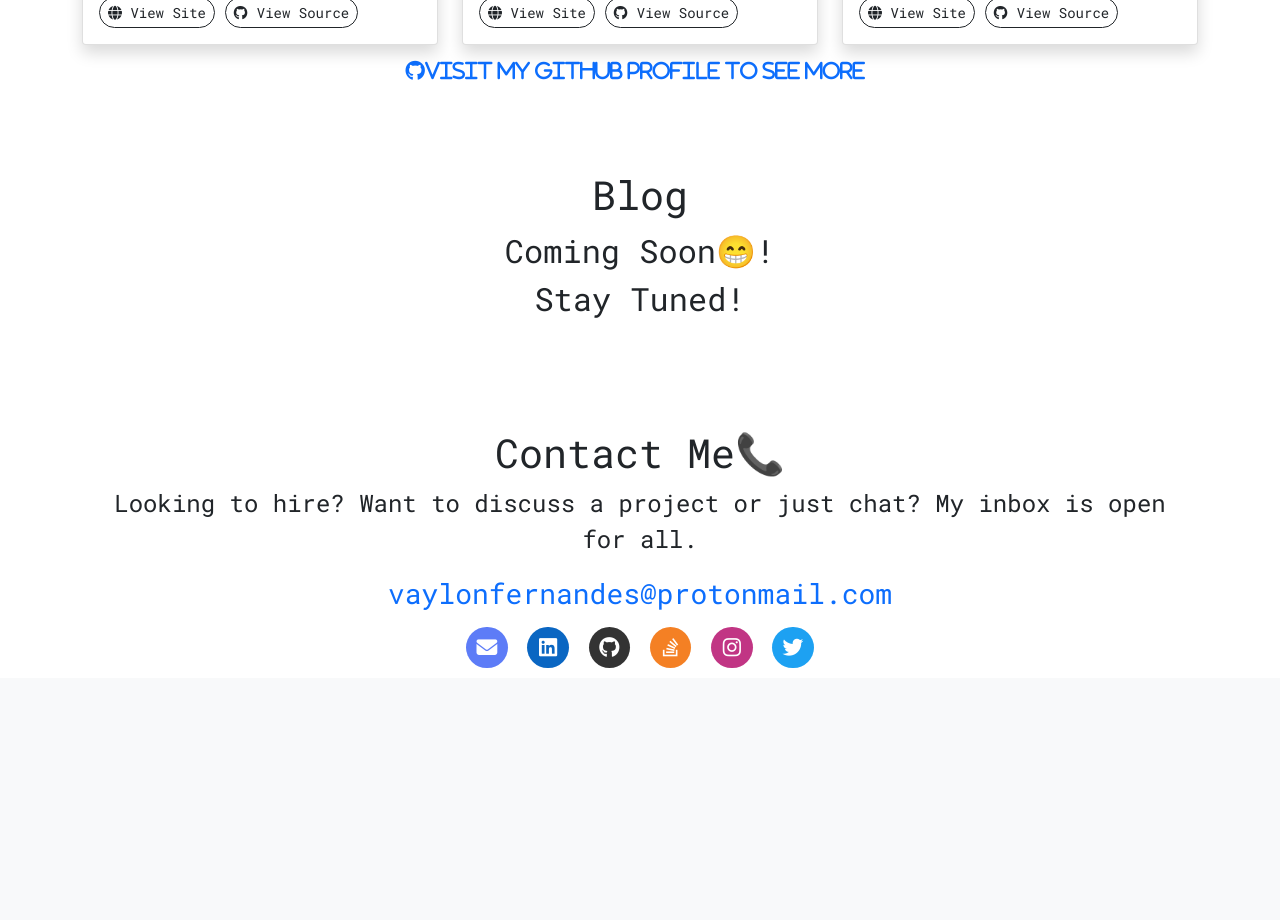
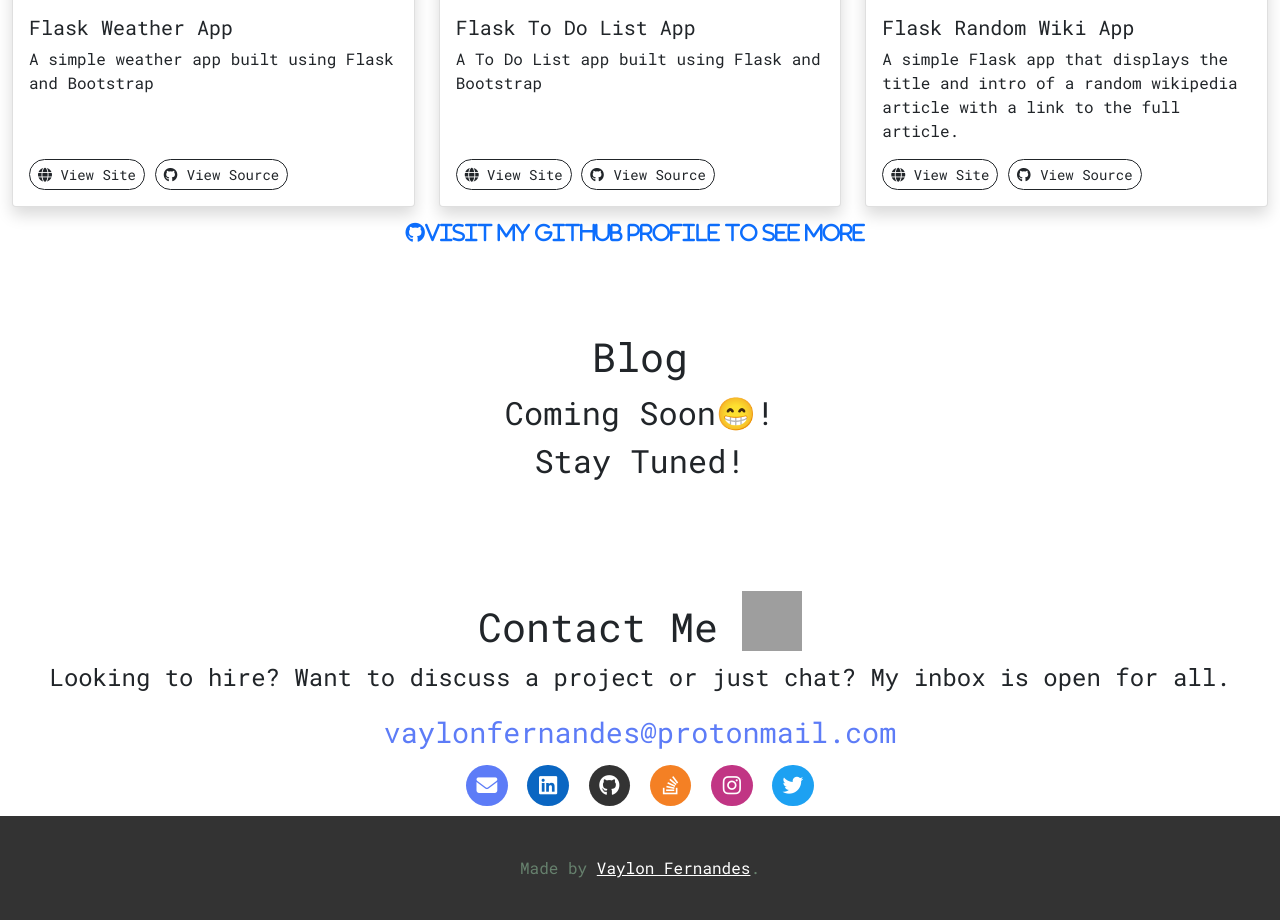
Before and after one commit to vaylon-fernandes/portfolio, a Flask app: page / in a window 1280 px wide. Shown: the part 2556-3476 px from the top of the page. Before the commit the page ends 3224 px from the top, so only its background shows below. Run offline with Flask 2, Linux system fonts and the light colour scheme; some libraries are stand-ins or nearby versions; some web fonts are replaced; grey boxes are pictures that could not be loaded.

Commit message:
Some UI Tweaks

```diff
--- a/website/static/css/styles.css
+++ b/website/static/css/styles.css
@@ -14,7 +17,7 @@ html {
   height: 100%;
 }
 
-#main {
+.wrapper {
   height: 100vh;
 }
 
@@ -94,8 +96,10 @@ html {
   margin-right: 0.6rem;
 }
 
-#work .card-img-top {
-  height: 16em;
+#telephone {
+  vertical-align: bottom;
+  width: 1.5em;
+  height: 1.5em;
 }
 
 .socials {
@@ -156,7 +160,51 @@ html {
   background-color: #000;
 }
 
-/* Media queries  */
+#mail-to {
+  font-size: calc(1.3rem + 0.6vw);
+  color: #5d7cf7;
+  transition: 0.2s ease-in;
+}
+
+#mail-to:hover {
+  color: #000;
+}
+
+footer {
+  background-color: #333;
+  padding-top: 2.5em;
+  padding-bottom: 2.5em;
+}
+
+footer span {
+  color: #66806d;
+}
+footer a {
+  color: white;
+}
+
+footer a:hover {
+  color: #66806d;
+}
+
+.scrolled,
+.dark-nav {
+  background-color: #333;
+}
+
+.scrolled .navbar-brand,
+.dark-nav .navbar-brand {
+  color: lightgray;
+}
+.scrolled #mainNav a,
+.dark-nav #mainNav a {
+  color: lightgray;
+}
+#mainNav a:hover,
+.navbar-brand:hover {
+  color: #66806d !important;
+}
+
 @media (min-width: 768px) and (max-width: 991.98px) {
   .source-btn {
     margin-top: 0.5rem;
--- /dev/null
+++ b/website/static/js/nav.js
@@ -0,0 +1,19 @@
+const nav = document.getElementById("navWrapper");
+const smallScreen = window.innerWidth < 575;
+
+window.addEventListener("scroll", fixNav);
+
+function fixNav() {
+  console.log(window.scrollY);
+  const verticallyScrolled = window.scrollY > nav.offsetHeight + 75;
+
+  if (verticallyScrolled && window.innerWidth > 575) {
+    nav.classList.add("scrolled");
+  } else {
+    nav.classList.remove("scrolled");
+  }
+}
+
+if (smallScreen) {
+  nav.classList.add("dark-nav");
+}
--- a/website/templates/base.html
+++ b/website/templates/base.html
@@ -44,8 +44,6 @@
       crossorigin="anonymous"
     ></script>
 
-    <!-- twemoji -->
-
     <title>Vaylon Fernandes Portflio</title>
   </head>
   <body>
@@ -56,5 +54,6 @@
       integrity="sha384-MrcW6ZMFYlzcLA8Nl+NtUVF0sA7MsXsP1UyJoMp4YLEuNSfAP+JcXn/tWtIaxVXM"
       crossorigin="anonymous"
     ></script>
+    <script src={{url_for("static",filename="js/nav.js")}}></script>
   </body>
 </html>
--- a/website/templates/index.html
+++ b/website/templates/index.html
@@ -39,7 +42,8 @@
   </div>
 </nav>
 
-<main class="container" id="main">
+<main class="container-fluid" id="main">
+  <div class="wrapper">
     <section
       class="d-flex justify-content-center align-items-center flex-column"
       id="home"
@@ -72,7 +78,7 @@
         >
           <img src={{url_for("static",
           filename="/images/vaylon-fernandes.png")}} class="rounded-circle
-          shadow w-100 h-100" alt="" />
+          shadow w-100 h-100" alt="Vaylon Fernandes" draggable="false" />
         </div>
 
         <div
@@ -87,7 +93,7 @@
         >
           <img src={{url_for("static",
           filename="/images/vaylon-fernandes.png")}} class="rounded-circle w-50
-          h-100" alt="" />
+          h-100" alt="Vaylon Fernandes" />
         </div>
 
         <div
@@ -155,69 +163,74 @@
     </div>
     <div class="row">
       <div class="col-md">
-        <div class="card shadow">
-          <img
-            src="https://via.placeholder.com/50"
-            class="card-img-top"
-            alt=""
-          />
+        <div class="card shadow h-100">
+          <img src={{url_for("static", filename="images/weather_app.png")}}
+          class="card-img-top" alt="Flask weather app" draggable="false" />
           <div class="card-body">
             <h5 class="card-title">Flask Weather App</h5>
-            <p class="card-text">
+            <p class="card-text pb-5">
               A simple weather app built using Flask and Bootstrap
             </p>
-            <a href="#" class="btn btn-sm btn-outline-dark rounded-pill"
+            <a
+              href="https://weatherappfh.herokuapp.com/"
+              class="btn btn-sm btn-outline-dark rounded-pill"
+              target="_blank"
               ><i class="fas fa-globe"></i> View Site</a
             >
             <a
-              href="#"
+              href="https://github.com/vaylon-fernandes/flask_weather_app"
               class="btn btn-sm btn-outline-dark rounded-pill source-btn"
+              target="_blank"
               ><i class="fab fa-github"></i>View Source</a
             >
           </div>
         </div>
       </div>
       <div class="col-md">
-        <div class="card shadow">
-          <img
-            src="https://via.placeholder.com/50"
-            class="card-img-top"
-            alt=""
-          />
+        <div class="card shadow h-100">
+          <img src={{url_for("static", filename="images/to_do_app.png")}}
+          class="card-img-top" alt="Flask To do list app" draggable="false" />
           <div class="card-body">
-            <h5 class="card-title">Flask Weather App</h5>
-            <p class="card-text">
-              A simple weather app built using Flask and Bootstrap
+            <h5 class class="card-title">Flask To Do List App</h5>
+            <p class="card-text pb-5">
+              A To Do List app built using Flask and Bootstrap
             </p>
-            <a href="#" class="btn btn-sm btn-outline-dark rounded-pill"
+            <a
+              href="https://flask-web-todo.herokuapp.com/"
+              class="btn btn-sm btn-outline-dark rounded-pill"
+              target="_blank"
               ><i class="fas fa-globe"></i> View Site</a
             >
             <a
-              href="#"
+              href="https://github.com/vaylon-fernandes/flask_to_do_list"
               class="btn btn-sm btn-outline-dark rounded-pill source-btn"
+              target="_blank"
               ><i class="fab fa-github"></i>View Source</a
             >
           </div>
         </div>
       </div>
       <div class="col-md">
-        <div class="card shadow">
-          <img
-            src="https://via.placeholder.com/50"
-            class="card-img-top"
-            alt=""
-          />
+        <div class="card shadow h-100">
+          <img src={{ url_for("static", filename="images/rand_wiki.png") }}
+          class="card-img-top" id="wiki-app" alt="Random wiki app"
+          draggable="false" />
           <div class="card-body">
-            <h5 class="card-title">Flask Weather App</h5>
+            <h5 class="card-title">Flask Random Wiki App</h5>
             <p class="card-text">
-              A simple weather app built using Flask and Bootstrap
+              A simple Flask app that displays the title and intro of a random
+              wikipedia article with a link to the full article.
             </p>
-            <a href="#" class="btn btn-sm btn-outline-dark rounded-pill"
+            <a
+              href="https://rand-wiki.herokuapp.com/"
+              class="btn btn-sm btn-outline-dark rounded-pill"
+              target="_blank"
               ><i class="fas fa-globe"></i> View Site</a
             >
             <a
-              href="#"
+              href="https://github.com/vaylon-fernandes/random_wiki/"
               class="btn btn-sm btn-outline-dark rounded-pill source-btn"
+              target="_blank"
               ><i class="fab fa-github"></i>View Source</a
             >
           </div>
@@ -250,14 +263,23 @@
 
   <section id="contact">
     <div class="container-fluid text-center">
-      <h1>Contact Me📞</h1>
+      <h1>
+        Contact Me
+        <img
+          src="https://twemoji.maxcdn.com/v/latest/72x72/260e.png"
+          alt="Telephone"
+          draggable="false"
+          id="telephone"
+        />
+      </h1>
       <p class="fs-4">
         Looking to hire? Want to discuss a project or just chat? My inbox is
         open for all.
       </p>
       <a
         href="mailto:vaylonfernandes@protonmail.com"
-        class="text-decoration-none fs-3"
+        class="text-decoration-none"
+        id="mail-to"
         >vaylonfernandes@protonmail.com</a
       >
       <div class="socials">
@@ -317,11 +339,18 @@
           rel="noopener"
           class="twitter icon-button"
         >
-          <i class="fab fa-twitter"></i>
+          <i draggable="false" class="fab fa-twitter"></i>
         </a>
       </div>
     </div>
   </section>
 </main>
-
+<footer class="footer">
+  <div class="container d-flex align-items-center justify-content-center">
+    <span
+      >Made by
+      <a href="https://github.com/vaylon-fernandes">Vaylon Fernandes</a>.</span
+    >
+  </div>
+</footer>
 {% endblock body %}
```
Also changed, not shown: other parts of website/static/css/styles.css (+44 -8 lines), other parts of website/templates/index.html (+20 -13 lines). Lines whose indentation alone changed are shown as unchanged.
